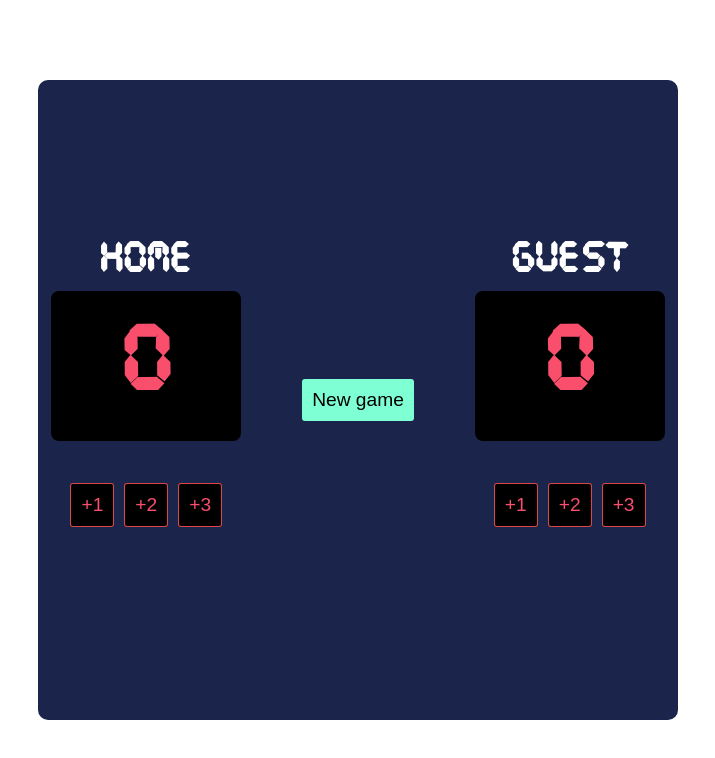
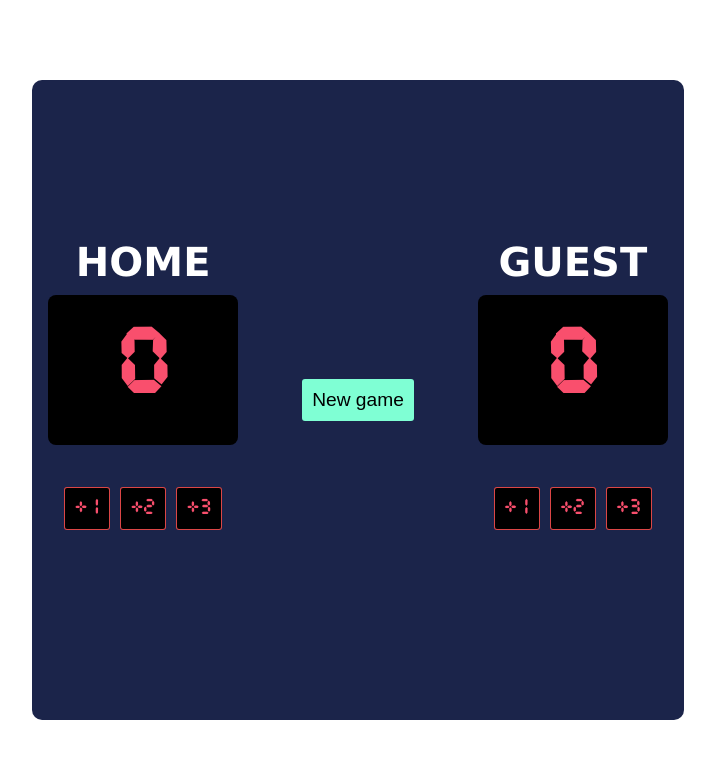
Before and after one commit to Nasir-os/Scoreboard, a plain HTML site: page index.html in a window 1280 px wide. Shown: the whole page, without its empty margins (282-997 px from the left). Drawn offline with Linux system fonts and the light colour scheme.

Commit message:
change font family

```diff
--- a/style.css
+++ b/style.css
@@ -14,7 +14,6 @@ display: flex;
 justify-content: center;
 align-items: center;
 height: 100vh;
-font-family: 'cursed-timer-ulil-font', sans-serif;
 
 }
 .container{
@@ -37,6 +36,11 @@ font-family: 'cursed-timer-ulil-font', sans-serif;
     font-weight: bold;
 
 }
+h3{
+    font-family:Verdana, Geneva, Tahoma, sans-serif;
+    font-weight: bold;
+    font-size: 2.5rem;
+}
 
 .score-bg h2{
     font-size: 5rem;
@@ -47,6 +51,11 @@ font-family: 'cursed-timer-ulil-font', sans-serif;
     border-radius: 8px;
     display: grid;
     place-items: center;
+}
+.score-bg h2,.increments button{
+
+font-family: 'cursed-timer-ulil-font', sans-serif;
+
 }
 .increments{
     padding: 1em;
```
